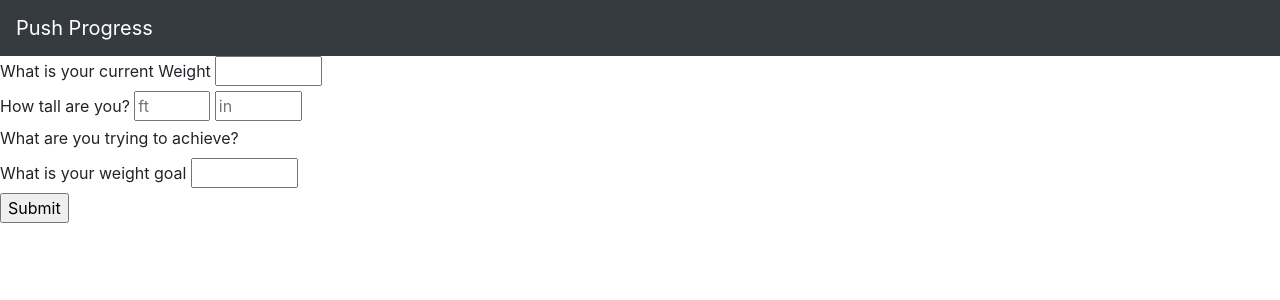
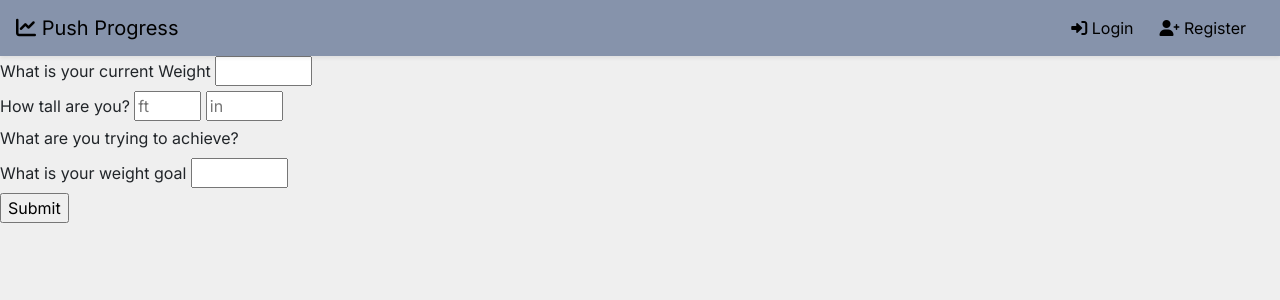
Before and after one commit to great754/PushProgress, a Django app: template tracker/templates/tracker/set.html in a window 1280 px wide. Shown: the top 300 px of the page. Run offline with Django 3.2, Linux system fonts and the light colour scheme; the template is opened without the code that fills it, so the values that code supplies are empty; some libraries are stand-ins or nearby versions.

Commit message:
most css stuff done for index

```diff
--- /dev/null
+++ b/tracker/static/tracker/styles.css
@@ -0,0 +1,99 @@
+table, th, td {
+    border: 1px solid black;
+}
+
+td {
+    width: 200px;
+}
+
+.bg-dark {
+    background-color: #8693AB !important;
+}
+
+.navbar-dark .navbar-nav .nav-link, .navbar-brand {
+    color: rgb(0, 0, 0);
+}
+
+.navbar-dark .navbar-brand {
+    color: #000000;
+}
+
+.container, .container-lg, .container-md, .container-sm {
+    max-width: 500px;
+}
+
+.nav-item {
+    margin-right: 10px;
+}
+
+#welcome, #index_date {
+    font-family: 'Inter';font-size: 22px;
+    text-align: center;
+    margin: 20px;
+}
+
+#stats {
+    display: flex;
+    list-style-type: none;
+    flex-wrap: wrap;
+    padding: 0;
+    justify-content: space-evenly;
+}
+
+.stat {
+    border-radius: 15px;
+    height: 205px;
+    color: white;
+    margin: 20px;
+    background-color: #181D4B;
+    width: 252px;
+    text-align: center;
+}
+
+body {
+    font-family: 'Inter';
+    background-color: #EFEFEF;
+}
+
+.title {
+    text-align: center;
+    margin-top: 60px;
+}
+
+.info {
+    margin-top: 30px;
+    font-size: 30px;
+    font-weight: bold;
+}
+
+#big-details {
+    flex-wrap: wrap;
+    text-align: center;
+    list-style-type: none;
+    display: flex;
+    justify-content: space-evenly;
+    align-items: flex-start;
+}
+
+#big-details .big-detail {
+    text-align: center;
+    width: 419px;
+    height: 382px;
+    background-color: white;
+    border-radius: 10px;
+    margin: 30px;
+    padding-top: 20px;
+}
+
+#big-details .big-title {
+    margin-top: 0px;
+}
+
+.big-table {
+    text-align: center;
+    margin-top: 30px;
+}
+
+.big-table table {
+    margin: 0 auto;
+}
--- a/tracker/templates/tracker/layout.html
+++ b/tracker/templates/tracker/layout.html
@@ -1,29 +1,62 @@
 <!DOCTYPE html>
 <html lang="en">
+    {% load static %}
     <head>
         <title>Push Progress</title>
+        <link href='https://fonts.googleapis.com/css?family=Inter' rel='stylesheet'>
         <link rel="stylesheet" href="https://stackpath.bootstrapcdn.com/bootstrap/4.4.1/css/bootstrap.min.css" integrity="sha384-Vkoo8x4CGsO3+Hhxv8T/Q5PaXtkKtu6ug5TOeNV6gBiFeWPGFN9MuhOf23Q9Ifjh" crossorigin="anonymous">
+        <link rel="stylesheet" href="{% static 'tracker/styles.css' %}">
         <link href="https://cdnjs.cloudflare.com/ajax/libs/font-awesome/6.0.0-beta3/css/all.min.css" rel="stylesheet">
         <meta charset="UTF-8">
         <meta name="viewport" content="width=device-width, initial-scale=1.0">
     </head>
     <body>
-        <nav class="navbar navbar-expand-lg navbar-dark bg-dark">
-            <a class="navbar-brand" href="{% url 'index' %}"><div>Push Progress</div></a>
+        <nav class="navbar navbar-expand-lg navbar-dark bg-dark shadow-sm">
+            <a class="navbar-brand" href="{% url 'index' %}">
+                <i class="fas fa-chart-line"></i> Push Progress
+            </a>
+            <div class="container" width="500px">
+            </div>
+            <button class="navbar-toggler" type="button" data-toggle="collapse" data-target="#navbarContent" aria-controls="navbarContent" aria-expanded="false" aria-label="Toggle navigation">
+                <span class="navbar-toggler-icon"></span>
+            </button>
             <div>
               <ul class="navbar-nav mr-auto">
-                    {% if user.is_authenticated %}
-                    <li class="nav-item">
-                        <a class="nav-link" href="{% url 'index' %}"><strong>{{ user.username }}</strong></a>
-                    </li>
-                {% endif %}
                 {% if user.is_authenticated %}
                 <li class="nav-item">
-                    <a class="nav-link" href="{% url 'logout' %}">Logout</a>
+                    <a class="nav-link" href="{% url 'index' %}">
+                        <i class="fas fa-home"></i> Home
+                    </a>
                 </li>
-                {% endif %}
 
+                <li class="nav-item">
+                    <a class="nav-link" href="{% url 'index' %}">
+                        <i class="fas fa-clipboard"></i> Log
+                    </a>
+                </li>
 
+                <li class="nav-item">
+                    <a class="nav-link" href="{% url 'index' %}">
+                        <i class="fas fa-user"></i> <strong>{{ user.username }}</strong>
+                    </a>
+                </li>
+                <li class="nav-item">
+                    <a class="nav-link" href="{% url 'logout' %}">
+                        <i class="fas fa-sign-out-alt"></i> Logout
+                    </a>
+                </li>
+            {% else %}
+                <li class="nav-item">
+                    <a class="nav-link" href="{% url 'login' %}">
+                        <i class="fas fa-sign-in-alt"></i> Login
+                    </a>
+                </li>
+                <li class="nav-item">
+                    <a class="nav-link" href="{% url 'register' %}">
+                        <i class="fas fa-user-plus"></i> Register
+                    </a>
+                </li>
+            {% endif %}
               </ul>
             </div>
         </nav>
```
Also changed, not shown: tracker/templates/tracker/index.html (+137 -7 lines), tracker/views.py (+21 -5 lines).
